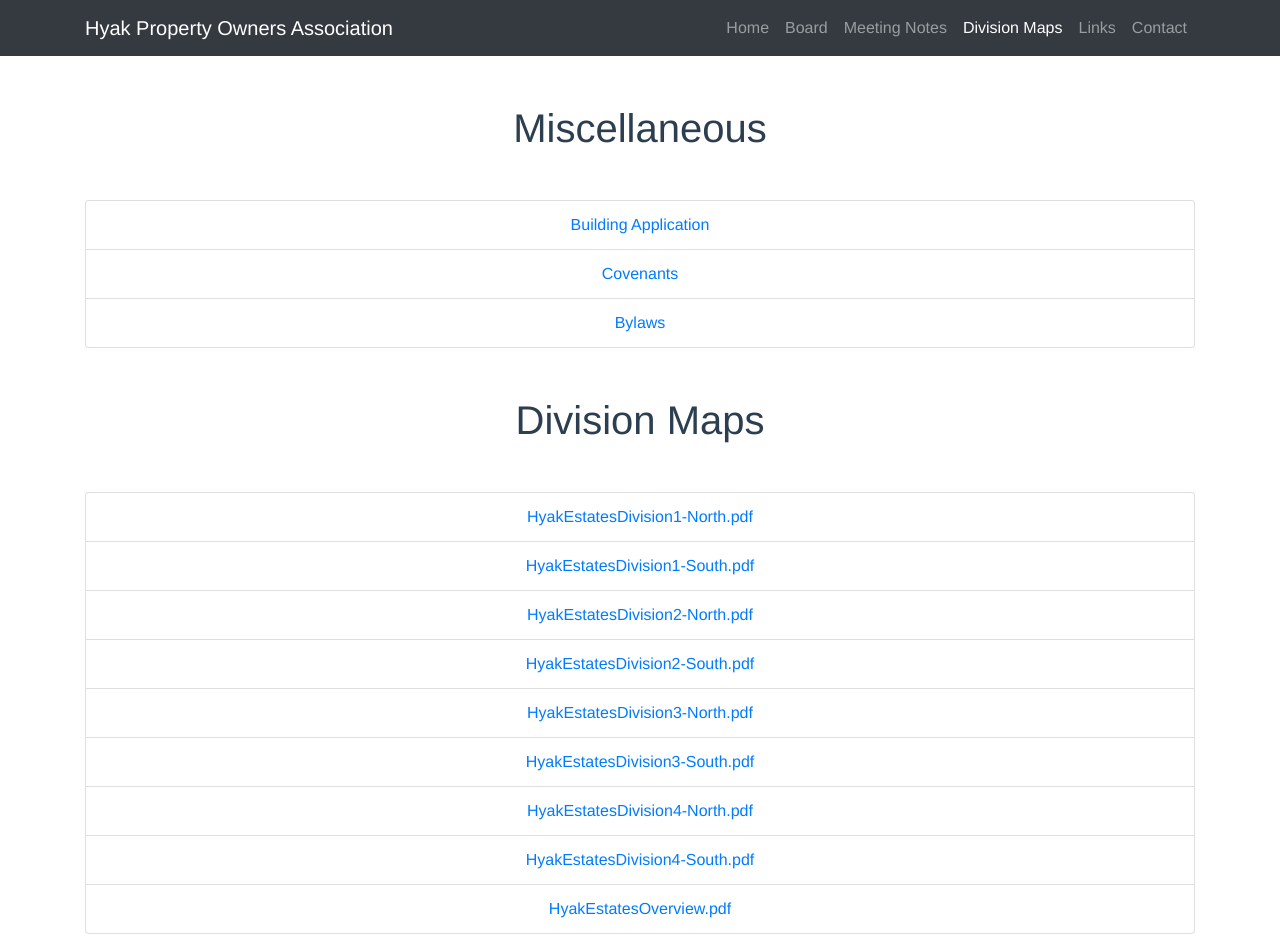
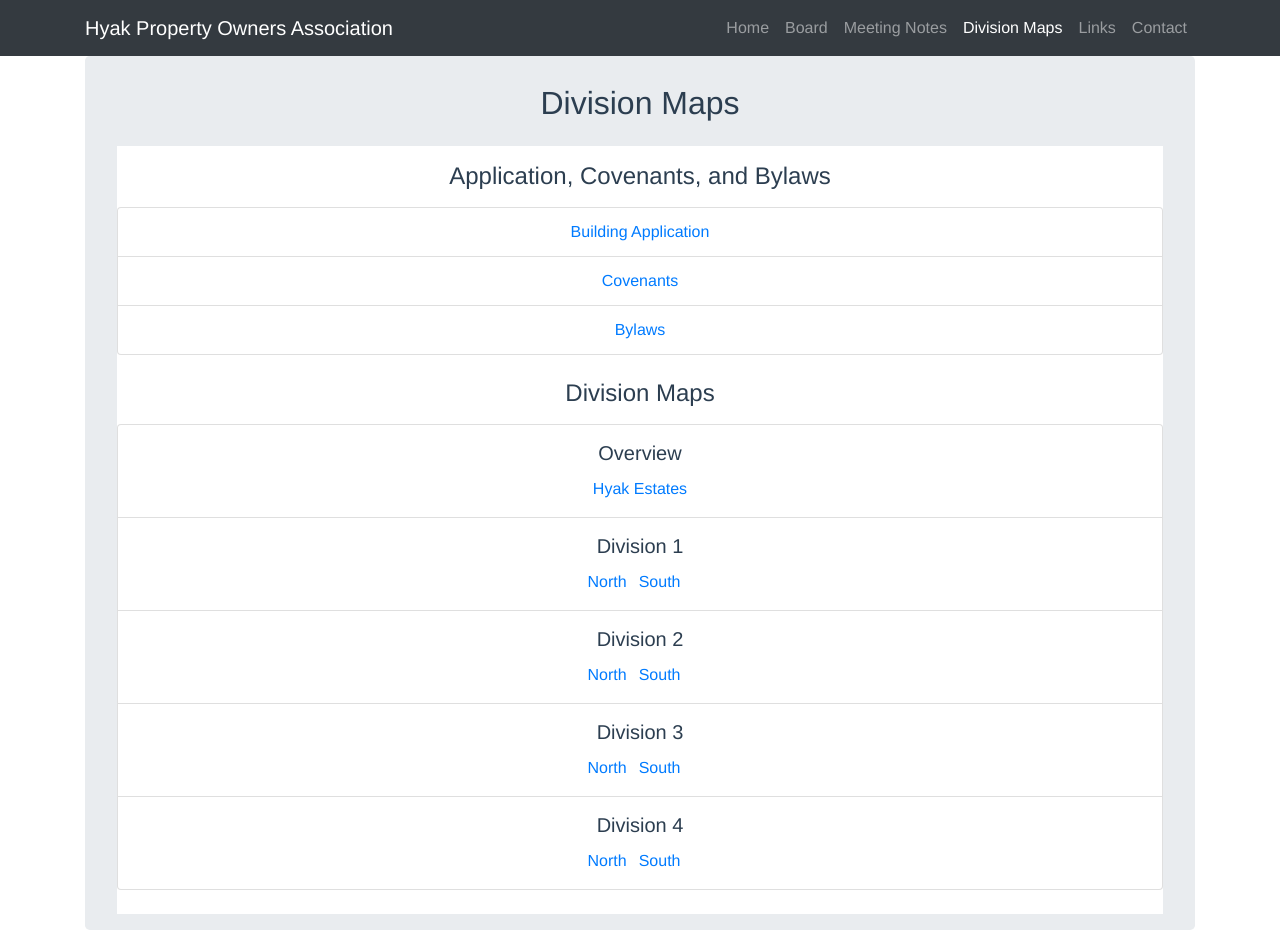
Before and after one commit to TheGauntt/hyak.life, a Vue app: page /division_maps in a window 1280 px wide. Shown: the top 952 px of the page. Built offline with nearby package versions, Linux system fonts and the light colour scheme.

Commit message:
Here's to victory

```diff
--- a/src/components/HyakBoard.vue
+++ b/src/components/HyakMeetings.vue
@@ -1,12 +1,23 @@
 <template>
   <div>
     <h4 class="card-title mt-4">Board Meetings</h4>
+
+    <div class="alert alert-warning alert-dismissible fade show mt-2" role="alert">
+      <p>This month's meeting (April) has been canceled due to the concerns of COVID-19.</p>
+
+      <p>To avoid delays in construction, during the narrow summer building season, house plans may be sent electronically to the board, for review and approval.</p>
+
+      <p>- Sally, 3/16/2020</p>
+
+      <button type="button" class="close" data-dismiss="alert" aria-label="Close">
+        <span aria-hidden="true">&times;</span>
+      </button>
+    </div>
+
     <ul class="list-group">
       <li class="list-group-item">
-        <strong>When:</strong> First Tuesday of every
-        <u>odd</u> month.
+        <strong>When:</strong> First Tuesday of every month
         <br />
-        <small class="text-muted">That's January, March, May, July, September, and November</small>
       </li>
       <li class="list-group-item">
         <strong>Time:</strong> 6:30 PM
@@ -25,12 +36,10 @@
 
 <script lang="ts">
 export default {
-  name: "hyak-board",
+  name: "hyak-meetings",
   components: {},
   data: () => {
-    return {
-
-    };
+    return {};
   }
 };
 </script>
--- a/src/views/Board.vue
+++ b/src/views/Board.vue
@@ -19,7 +19,7 @@
             </div>
           </div>
 
-          <HyakBoard />
+          <HyakMeetings />
         </div>
       </div>
     </div>
@@ -28,18 +28,16 @@
 
 <script lang="ts">
 // @ is an alias to /src
-import HyakBoard from "@/components/HyakBoard.vue";
+import HyakMeetings from "@/components/HyakMeetings.vue";
 
 export default {
   name: "board",
   components: {
-    HyakBoard
+    HyakMeetings
   }
 };
 </script>
 
 <style scoped>
-.groupo {
-  margin: 5px;
-}
+
 </style>
--- a/src/views/DivisionMaps.vue
+++ b/src/views/DivisionMaps.vue
@@ -2,10 +2,15 @@
   <!-- Page Content -->
   <div class="container">
     <div class="row">
-      <div class="col-lg-12 text-center">
-        <h1 class="mt-5">Miscellaneous</h1>
+      <div class="col-lg-12">
+        <div class="jumbotron pb-3 pt-1">
+          <h2 class="my-4">Division Maps</h2>
 
-        <ul class="list-group mt-5 mb-5">
+          <div class="py-2 bg-white">
+            <div class="mt-2">
+              <h4 class="mt-2">Application, Covenants, and Bylaws</h4>
+
+              <ul class="list-group mt-3 mb-3">
                 <li class="list-group-item">
                   <a
                     href="hyak_files/misc/HPOA-Building_Application-2008.pdf"
@@ -20,65 +25,107 @@
                 </li>
               </ul>
 
-        <h1 class="mt-5">Division Maps</h1>
+              <h4 class="mt-4">Division Maps</h4>
 
-        <ul class="list-group mt-5 mb-5">
-          <li class="list-group-item">
+              <ul class="list-group mt-3 mb-3 division">
+                <li class="list-group-item my-0 py-3">
+                  <h5>Overview</h5>
+                  <a
+                    href="hyak_files/division_maps/HyakEstatesOverview.pdf"
+                    target="_blank"
+                  >Hyak Estates</a>
+                </li>
+
+                <li class="list-group-item division my-0 py-3">
+                  <h5>Division 1</h5>
+                  <p>
                     <a
                       href="hyak_files/division_maps/HyakEstatesDivision1-North.pdf"
                       target="_blank"
-            >HyakEstatesDivision1-North.pdf</a>
-          </li>
-          <li class="list-group-item">
+                    >North</a>
+                  </p>
+                  <p>
                     <a
                       href="hyak_files/division_maps/HyakEstatesDivision1-South.pdf"
                       target="_blank"
-            >HyakEstatesDivision1-South.pdf</a>
+                    >South</a>
+                  </p>
                 </li>
-          <li class="list-group-item">
+
+                <li class="list-group-item division my-0 py-3">
+                  <h5>Division 2</h5>
+                  <p>
                     <a
                       href="hyak_files/division_maps/HyakEstatesDivision2-North.pdf"
                       target="_blank"
-            >HyakEstatesDivision2-North.pdf</a>
-          </li>
-          <li class="list-group-item">
+                    >North</a>
+                  </p>
+                  <p>
                     <a
                       href="hyak_files/division_maps/HyakEstatesDivision2-South.pdf"
                       target="_blank"
-            >HyakEstatesDivision2-South.pdf</a>
+                    >South</a>
+                  </p>
                 </li>
-          <li class="list-group-item">
+
+                <li class="list-group-item division my-0 py-3">
+                  <h5>Division 3</h5>
+                  <p>
                     <a
                       href="hyak_files/division_maps/HyakEstatesDivision3-North.pdf"
                       target="_blank"
-            >HyakEstatesDivision3-North.pdf</a>
-          </li>
-          <li class="list-group-item">
+                    >North</a>
+                  </p>
+                  <p>
                     <a
                       href="hyak_files/division_maps/HyakEstatesDivision3-South.pdf"
                       target="_blank"
-            >HyakEstatesDivision3-South.pdf</a>
+                    >South</a>
+                  </p>
                 </li>
-          <li class="list-group-item">
+
+                <li class="list-group-item division my-0 py-3">
+                  <h5>Division 4</h5>
+                  <p>
                     <a
                       href="hyak_files/division_maps/HyakEstatesDivision4-North.pdf"
                       target="_blank"
-            >HyakEstatesDivision4-North.pdf</a>
-          </li>
-          <li class="list-group-item">
+                    >North</a>
+                  </p>
+                  <p>
                     <a
                       href="hyak_files/division_maps/HyakEstatesDivision4-South.pdf"
                       target="_blank"
-            >HyakEstatesDivision4-South.pdf</a>
-          </li>
-          <li class="list-group-item">
-            <a
-              href="hyak_files/division_maps/HyakEstatesOverview.pdf"
-              target="_blank"
-            >HyakEstatesOverview.pdf</a>
+                    >South</a>
+                  </p>
                 </li>
               </ul>
             </div>
           </div>
         </div>
+      </div>
+    </div>
+  </div>
 </template>
+
+<script lang="ts">
+export default {
+  name: "meeting-notes",
+  components: {}
+};
+</script>
+
+<style lang="scss" scoped>
+.division {
+
+  h5 {
+    margin-bottom: 12px;
+  }
+
+  p {
+    display: inline-block;
+    margin: 0;
+    margin-right: 12px;
+  }
+}
+</style>
--- a/src/views/Home.vue
+++ b/src/views/Home.vue
@@ -5,18 +5,24 @@
       <div class="row">
         <div class="col-lg-12 text-center">
           <div class="alert alert-warning alert-dismissible fade show mt-2" role="alert">
-            <!-- <strong>Bear alert!</strong> Lots of droppings on the catwalks near Rampart -->
+            <!-- <p>
+              <strong>Heads up!</strong>
+            </p> -->
 
-            Looking for something new? Try reading our recently recovered
+            <p>
+              This month's meeting (April) has been canceled due to the concerns of COVID-19.
+            </p>
+
+            <p>
+              To avoid delays in construction, during the narrow summer building season, house plans may be sent electronically to the board, for review and approval.
+            </p>
+
+            <p>- Sally, 3/16/2020</p>
+
+            <!-- Looking for something new? Try reading our recently recovered
             <router-link to="/meeting_notes">
               <span>Meeting Notes</span>
-            </router-link>
-            <!-- <a
-              href="https://www.wsdot.com/traffic/passes/snoqualmie/"
-              target="_blank"
-              style="color: green; text-decoration: underline;"
-            >Road &amp; Weather Conditions</a>-->
-
+            </router-link>-->
             <button type="button" class="close" data-dismiss="alert" aria-label="Close">
               <span aria-hidden="true">&times;</span>
             </button>
@@ -53,7 +59,7 @@
               />
             </div>
 
-            <HyakBoard />
+            <HyakMeetings />
           </div>
         </div>
       </div>
@@ -64,13 +70,13 @@
 <script>
 import InstagramEmbed from "vue-instagram-embed";
 // @ is an alias to /src
-import HyakBoard from "@/components/HyakBoard.vue";
+import HyakMeetings from "@/components/HyakMeetings.vue";
 
 export default {
   name: "home",
   components: {
     InstagramEmbed,
-    HyakBoard
+    HyakMeetings
   }
 };
 </script>
--- a/src/views/MeetingNotes.vue
+++ b/src/views/MeetingNotes.vue
@@ -1,28 +1,28 @@
 <template>
   <!-- Page Content -->
   <div class="container">
-    <!-- Team Members Row -->
     <div class="row">
       <div class="col-lg-12">
         <div class="jumbotron pb-3 pt-1">
-          <h2 class="my-4">HPOA Board</h2>
+          <h2 class="my-4">Meeting Notes</h2>
 
           <div class="py-2 bg-white">
             <div class="mt-2">
-              <p>Michael James</p>
-              <p>Patti Holman</p>
-              <p>Scott Burbidge</p>
-              <p>Jim Sammet</p>
-              <p>Ernst Schubert</p>
-              <p>Sally Bankson</p>
-              <p>Betsy Bankson</p>
+
             </div>
           </div>
-
-          <HyakBoard />
         </div>
       </div>
     </div>
   </div>
+</template>
 
-</template>
+<script lang="ts">
+export default {
+  name: "meeting-notes",
+  components: {}
+};
+</script>
+
+<style scoped>
+</style>
```
Lines whose indentation alone changed are shown as unchanged.
